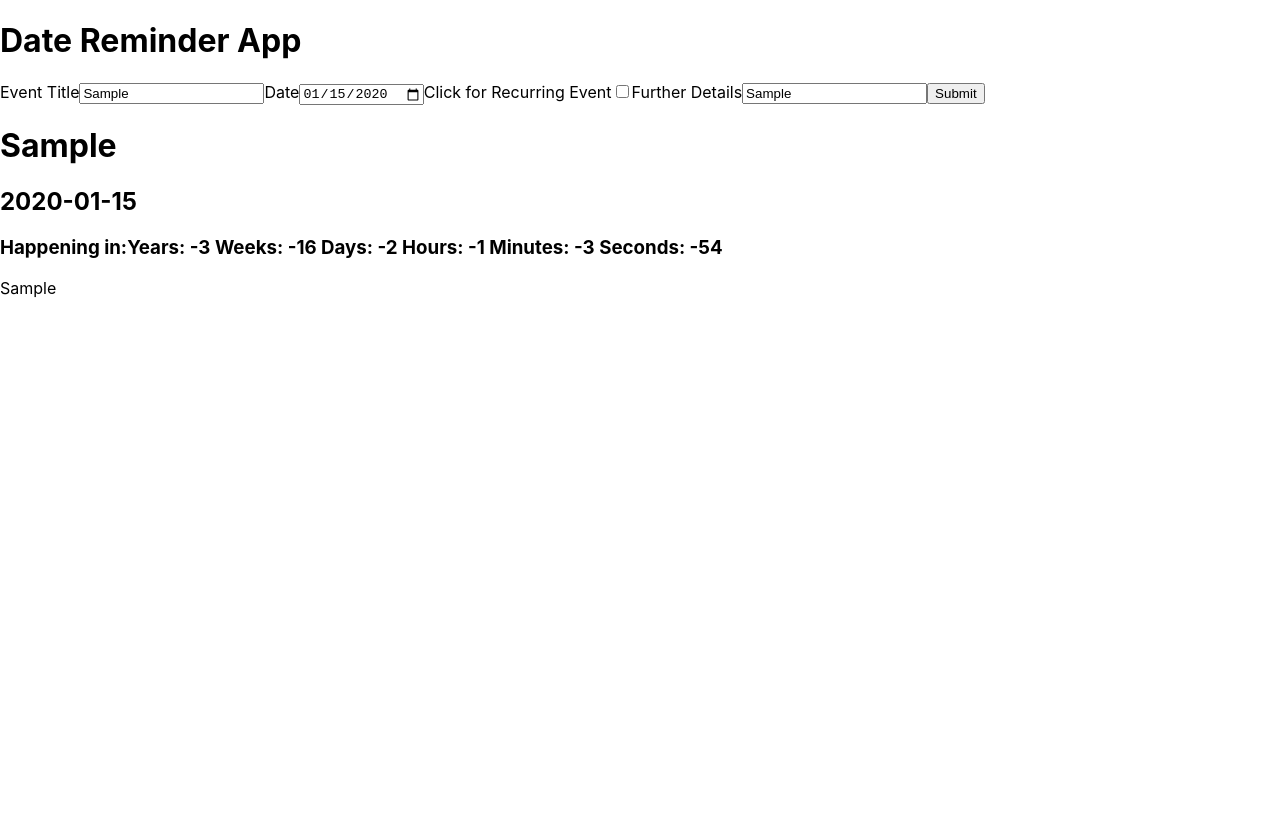
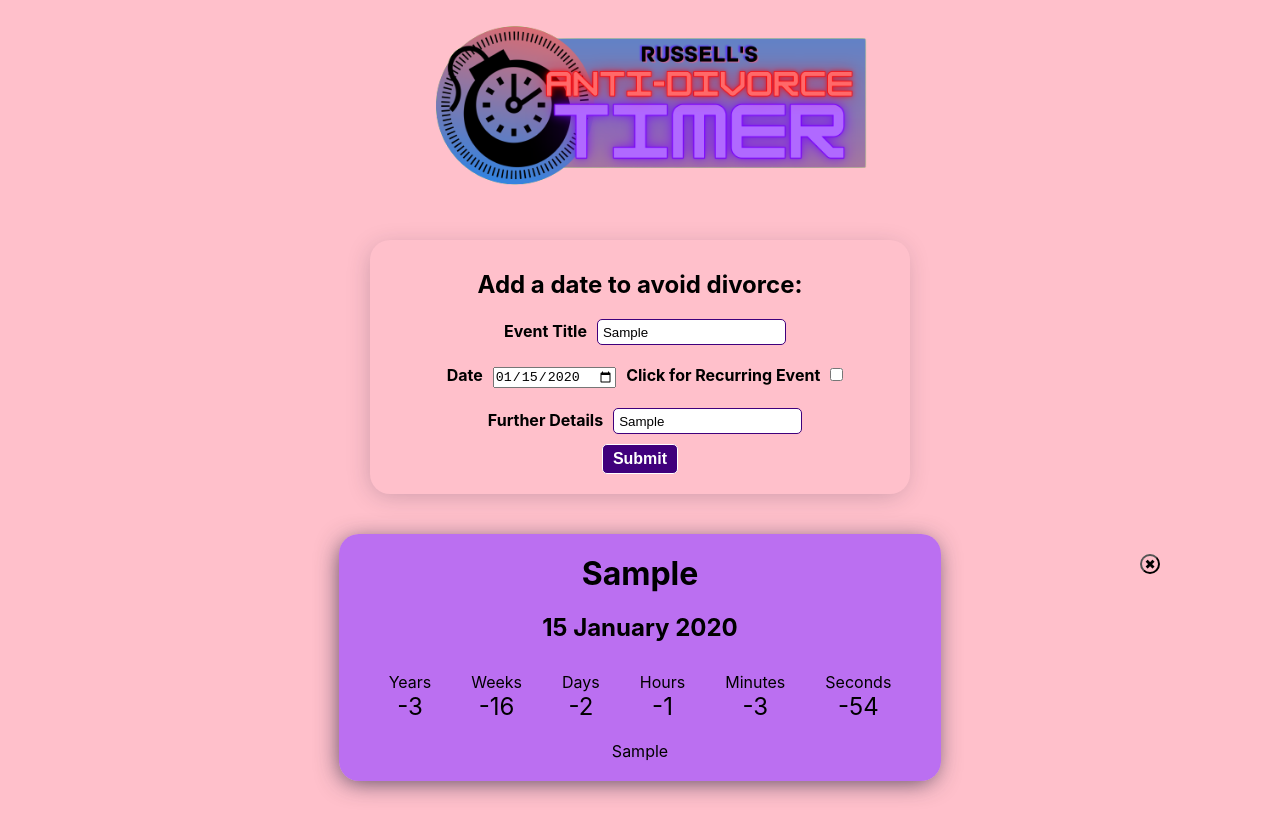
Before and after one commit to snowdog773/ch9hackathon, a React (Create React App) app: page / in a window 1280 px wide. Both pictures are taken after typing "Sample", "2020-01-15", "Sample" into the empty fields and a click on the button "Submit". Before the commit the page ends 800 px from the top, so only its background shows below. Built offline with nearby package versions, Linux system fonts and the light colour scheme.

Commit message:
Added CSS styling

```diff
--- a/src/App.css
+++ b/src/App.css
@@ -1,38 +1,129 @@
-.App {
-  text-align: center;
+* {
+  margin: 0;
+  padding: 0;
 }
 
-.App-logo {
-  height: 40vmin;
-  pointer-events: none;
+li {
+  list-style: none;
 }
 
-@media (prefers-reduced-motion: no-preference) {
-  .App-logo {
-    animation: App-logo-spin infinite 20s linear;
-  }
+.container {
+  max-width: 800px;
 }
 
-.App-header {
-  background-color: #282c34;
-  min-height: 100vh;
+.body__container {
+  padding: 20px;
+  display: flex;
+  flex-direction: column;
+  justify-content: center;
+  align-items: center;
+}
+.logo__header {
+  height: 200px;
+  position: relative;
+  top: -50px;
+}
+
+.logo__header > img {
+  height: 150%;
+}
+
+/* FORM */
+label {
+  font-weight: bold;
+  padding: 10px;
+}
+
+.input__textbox {
+  border: solid 1px rgb(64, 0, 124);
+  border-radius: 5px;
+  height: 20px;
+  padding: 2px 5px;
+}
+
+.form__heading {
+  margin: 10px;
+}
+
+.form__container {
   display: flex;
   flex-direction: column;
   align-items: center;
-  justify-content: center;
-  font-size: calc(10px + 2vmin);
-  color: white;
+  box-shadow: -2px 4px 25px -4px rgba(30, 30, 60, 0.25);
+  margin: 20px;
+  padding: 20px;
+  border-radius: 20px;
+  width: 500px;
 }
 
-.App-link {
-  color: #61dafb;
+.form__section {
+  margin: 10px 0;
 }
 
-@keyframes App-logo-spin {
-  from {
-    transform: rotate(0deg);
-  }
-  to {
-    transform: rotate(360deg);
-  }
+.addEvent__btn {
+  width: auto;
+  padding: 5px 10px;
+  border: solid 1.5px white;
+  border-radius: 5px;
+  background-color: rgb(64, 0, 124);
+  color: white;
+  font-weight: bold;
+  font-size: 1em;
 }
+
+.allEvents__container {
+  display: flex;
+  justify-content: center;
+  flex-wrap: wrap;
+}
+/* EVENT CARD */
+
+.eventCard__container {
+  display: flex;
+  flex-direction: column;
+  align-items: center;
+  box-shadow: -2px 4px 25px -4px rgba(30, 30, 60, 0.815);
+  margin: 20px;
+  padding: 20px;
+  border-radius: 20px;
+  background-color: #a251ffb9;
+}
+
+.eventCard__heading {
+  margin: 0;
+}
+
+.eventCard__date {
+  padding: 20px 0 10px;
+}
+
+.eventCard__countdown {
+  display: flex;
+  padding: 20px 10px;
+}
+
+.eventCard__countdown > li {
+  display: flex;
+  flex-direction: column;
+  align-items: center;
+  margin: 0 20px;
+}
+
+.event__delete__btn {
+  background-color: pink;
+  width: 20px;
+  height: 20px;
+  border-radius: 50px;
+  padding: 5px;
+  position: absolute;
+  right: 120px;
+  display: flex;
+  justify-content: center;
+  align-items: center;
+  cursor: pointer;
+}
+
+.countdown__number {
+  display: block;
+  font-size: 1.5em;
+}
--- a/src/App.js
+++ b/src/App.js
@@ -1,6 +1,8 @@
 import React, { Component } from "react";
 import Form from "./components/Form";
 import ListItem from "./components/ListItem";
+import logo__banner from "./assets/logo_banner_v4.png";
+import "./App.css";
 
 class App extends Component {
   state = { event: [], currentTime: undefined };
@@ -37,9 +39,14 @@ class App extends Component {
   render() {
     return (
       <>
-        <h1>Date Reminder App</h1>
-        <Form getEvent={this.getEvent} />
-        {this.orderAndRender()}
+        <div className="body__container">
+          <h1 className="logo__header">
+            <img src={logo__banner} alt="logo banner" />
+          </h1>
+          <Form getEvent={this.getEvent} />
+
+          <div className="allEvents__container">{this.orderAndRender()}</div>
+        </div>
       </>
     );
   }
--- a/src/components/Form.jsx
+++ b/src/components/Form.jsx
@@ -16,14 +16,21 @@ class Form extends Component {
   render() {
     return (
       <>
+        <div className="form__container container">
+          <h2 className="form__heading">Add a date to avoid divorce:</h2>
+          <div className="form__top form__section">
             <label htmlFor="title">Event Title</label>
             <input
+              className="input__textbox"
               type="text"
               id="title"
+              placeholder="Birthday, anniversary, etc..."
               onInput={(e) =>
                 this.setState({ ...this.state, title: e.target.value })
               }
             ></input>
+          </div>
+          <div className="form__middle form__section">
             <label htmlFor="date">Date</label>
             <input
               type="date"
@@ -41,15 +48,22 @@ class Form extends Component {
                 this.setState({ ...this.state, recurring: e.target.checked })
               }
             ></input>
+          </div>
+
+          <div className="form__bottom form__section">
             <label htmlFor="info">Further Details</label>
             <input
+              className="input__textbox"
               type="text"
               id="info"
+              placeholder="Any additional info..."
               onInput={(e) =>
                 this.setState({ ...this.state, info: e.target.value })
               }
             ></input>
+          </div>
           <button
+            className="addEvent__btn"
             onClick={() => {
               if (!this.state.title || !this.state.date) return;
               else return this.props.getEvent(this.state);
@@ -57,6 +71,7 @@ class Form extends Component {
           >
             Submit
           </button>
+        </div>
       </>
     );
   }
--- a/src/components/ListItem.jsx
+++ b/src/components/ListItem.jsx
@@ -20,21 +20,66 @@ const ListItem = (props) => {
 
   useEffect(() => timer(), []);
 
+  const getDate = (date) => {
+    const newFormat = new Date(date).toLocaleDateString("en-GB", {
+      year: "numeric",
+      month: "long",
+      day: "numeric",
+    });
+
+    return newFormat;
+  };
+
   return (
     <>
-      <div>
-        <h1>{title}</h1>
-        <h2>{date}</h2>
-        <h3>
-          Happening in:
-          <span>Years: {countdown && countdown.years} </span>
-          <span>Weeks: {countdown && Math.floor(countdown.days / 7)} </span>
-          <span>Days: {countdown && countdown.days % 7} </span>
-          <span>Hours: {countdown && countdown.hours} </span>
-          <span>Minutes: {countdown && countdown.mins} </span>
-          <span>Seconds: {countdown && countdown.seconds} </span>
-        </h3>
+      <div className="eventCard__container container">
+        <h1 className="eventCard__heading">{title}</h1>
+        <h2 className="eventCard__date">{getDate(date)}</h2>
+        <ul className="eventCard__countdown">
+          <li>
+            Years
+            <span className="countdown__number">
+              {countdown && countdown.years}
+            </span>
+          </li>
+          <li>
+            Weeks
+            <span className="countdown__number">
+              {countdown && Math.floor(countdown.days / 7)}
+            </span>
+          </li>
+          <li>
+            Days
+            <span className="countdown__number">
+              {countdown && countdown.days % 7}
+            </span>
+          </li>
+          <li>
+            Hours
+            <span className="countdown__number">
+              {countdown && countdown.hours}
+            </span>
+          </li>
+          <li>
+            Minutes
+            <span className="countdown__number">
+              {" "}
+              {countdown && countdown.mins}{" "}
+            </span>
+          </li>
+          <li>
+            Seconds
+            <span className="countdown__number">
+              {" "}
+              {countdown && countdown.seconds}{" "}
+            </span>
+          </li>
+        </ul>
         <p>{info}</p>
+
+        <button className="event__delete__btn">
+          <div>✖</div>
+        </button>
       </div>
     </>
   );
--- a/src/index.css
+++ b/src/index.css
@@ -1,13 +1,16 @@
 body {
   margin: 0;
-  font-family: -apple-system, BlinkMacSystemFont, 'Segoe UI', 'Roboto', 'Oxygen',
-    'Ubuntu', 'Cantarell', 'Fira Sans', 'Droid Sans', 'Helvetica Neue',
+  font-family: -apple-system, BlinkMacSystemFont, "Segoe UI", "Roboto", "Oxygen",
+    "Ubuntu", "Cantarell", "Fira Sans", "Droid Sans", "Helvetica Neue",
     sans-serif;
   -webkit-font-smoothing: antialiased;
   -moz-osx-font-smoothing: grayscale;
+  background-color: pink;
+  padding: 0;
+  margin: 0;
 }
 
 code {
-  font-family: source-code-pro, Menlo, Monaco, Consolas, 'Courier New',
+  font-family: source-code-pro, Menlo, Monaco, Consolas, "Courier New",
     monospace;
 }
```
Also changed, not shown: src/assets/logo_banner_v4.png (added). Lines whose indentation alone changed are shown as unchanged.
